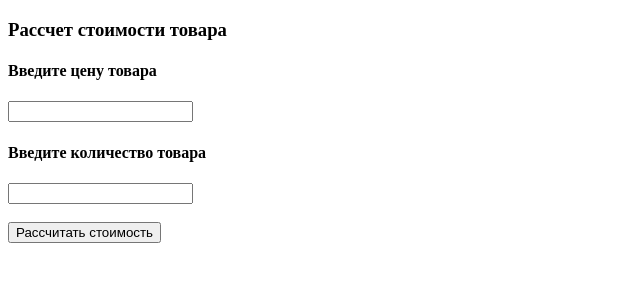
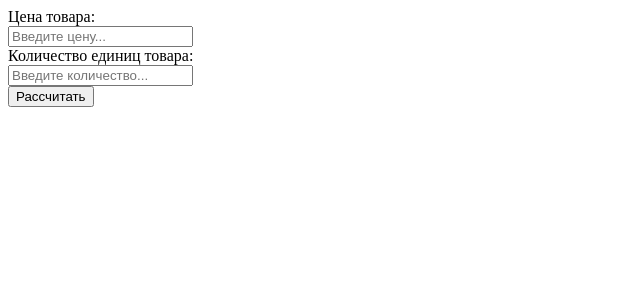
Before and after one commit to IlyaMolchanovv/WEB5, a plain HTML site: page index.html in a window 1280 px wide. Shown: the whole page, without its empty margins (0-640 px from the left). Drawn offline with nearby package versions, Linux system fonts and the light colour scheme.

Commit message:
Update index.html

```diff
--- a/index.html
+++ b/index.html
@@ -3,38 +3,16 @@
 <head>
 	<meta charset="UTF-8">
 	<title>Калькулятор</title>
-        <script src="https://cdnjs.cloudflare.com/ajax/libs/lodash.js/4.3.0/lodash.js"></script>
+        <script src="script.js"></script>
 </head>
 <body>
-	<h3>Рассчет стоимости товара</h3>
-
-	<h4>Введите цену товара</h4>
-	<input type="text" id="cost" value=" "
-	placeholder="укажите цену..">
-	<br>
-
-	<h4>Введите количество товара</h4>
-        <input type="text" id="count" value=" "
-        placeholder="укажите количество.." >
-	<br>
-	</br>
-	<button onclick="raschitat()">Рассчитать стоимость</button>
-
-	<div id="stoimost"></div>
-
-	<script type="text/jаvascript">
-	function raschitat() {
-	    cost = document.getElementById('cost').value;
-	    count = document.getElementById('count').value;
-	    if(cost == " "){
-	        alert("Вы не указали цену");
-	    } else if(count == " "){
-		alert("Вы не указали количество");
-            } else {
-                stoimost = parseInt(cost)*parseInt(count);
-                document.getElementById("stoimost").innerHTML = "Стоимость равна: "+ stoimost +" р.";
-            }
-        }
-</script>
+	<form >
+          <div>Цена товара: </div>
+          <div> <input type="text" id="product_price" placeholder="Введите цену..."> </div>
+          <div>Количество единиц товара: </div>
+          <div> <input type="text" id="product_count" placeholder="Введите количество..."> </div>
+          <button onclick="return calculate();">Рассчитать</button>
+          <div id="sum"></div>
+        </form>
 </body>
 </html>
```
